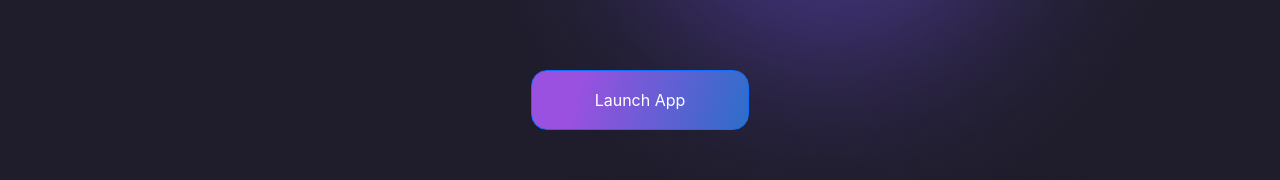
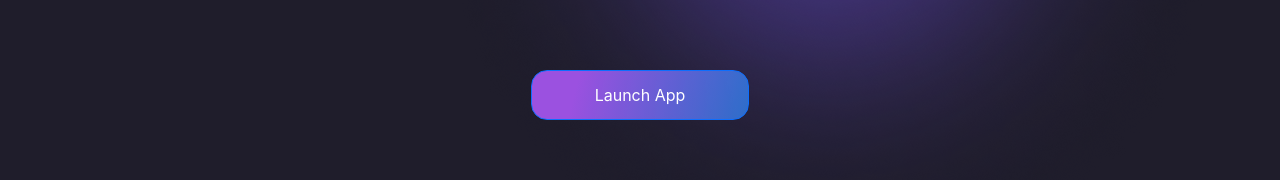
Before and after one commit to whimzyy/LQDLanding, a React (Create React App) app: page / in a window 1280 px wide. Shown: the part 1275-1455 px from the top of the page. Built offline with nearby package versions, Linux system fonts and the light colour scheme.

Commit message:
Buttons and Links

```diff
--- a/src/App.css
+++ b/src/App.css
@@ -209,9 +209,10 @@
 	margin-top: 150px;
 	padding: 12px 24px;
 	width: 218px;
-	height: 60px;
+	height: 50px;
 	background: linear-gradient(103.91deg, #9b51e0 21.01%, rgba(48, 129, 237, 0.8) 100%);
 	border-radius: 16px;
+
 }
 
 .launchbutton {
--- a/src/Pages/Home.js
+++ b/src/Pages/Home.js
@@ -9,7 +9,7 @@ const Home = () => {
 					<p className="Navbar-text">LIQUID.FINANCIAL</p>
 				</div>
 				<div>
-					<button className="btn btn-primary Navbar-button">Launch App</button>
+					<a href="https://eth.liquidswap.trade/swap?outputCurrency=0x7fe8dac51394157811c71bbf74c133a224a9ff44" className="btn btn-primary Navbar-button">Launch App</a>
 				</div>
 			</div>
 
@@ -37,7 +37,7 @@ const Home = () => {
 					</div>
 
 					<div className="launchbutton">
-						<button className="btn btn-primary launchbtn2">Launch App</button>
+					<a href="https://eth.liquidswap.trade/swap?outputCurrency=0x7fe8dac51394157811c71bbf74c133a224a9ff44" className="btn btn-primary launchbtn2">Launch App</a>
 					</div>
 				</div>
 			</div>
```
